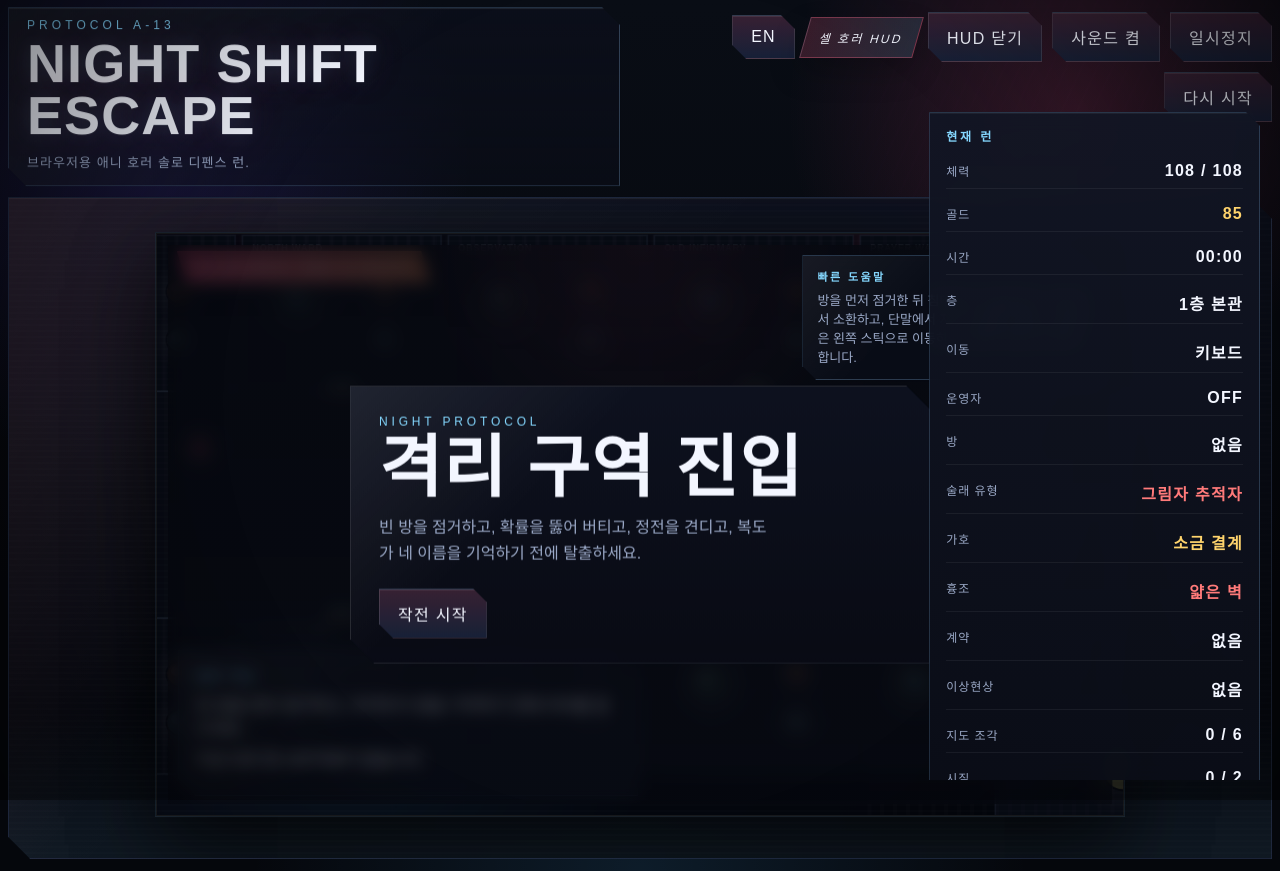
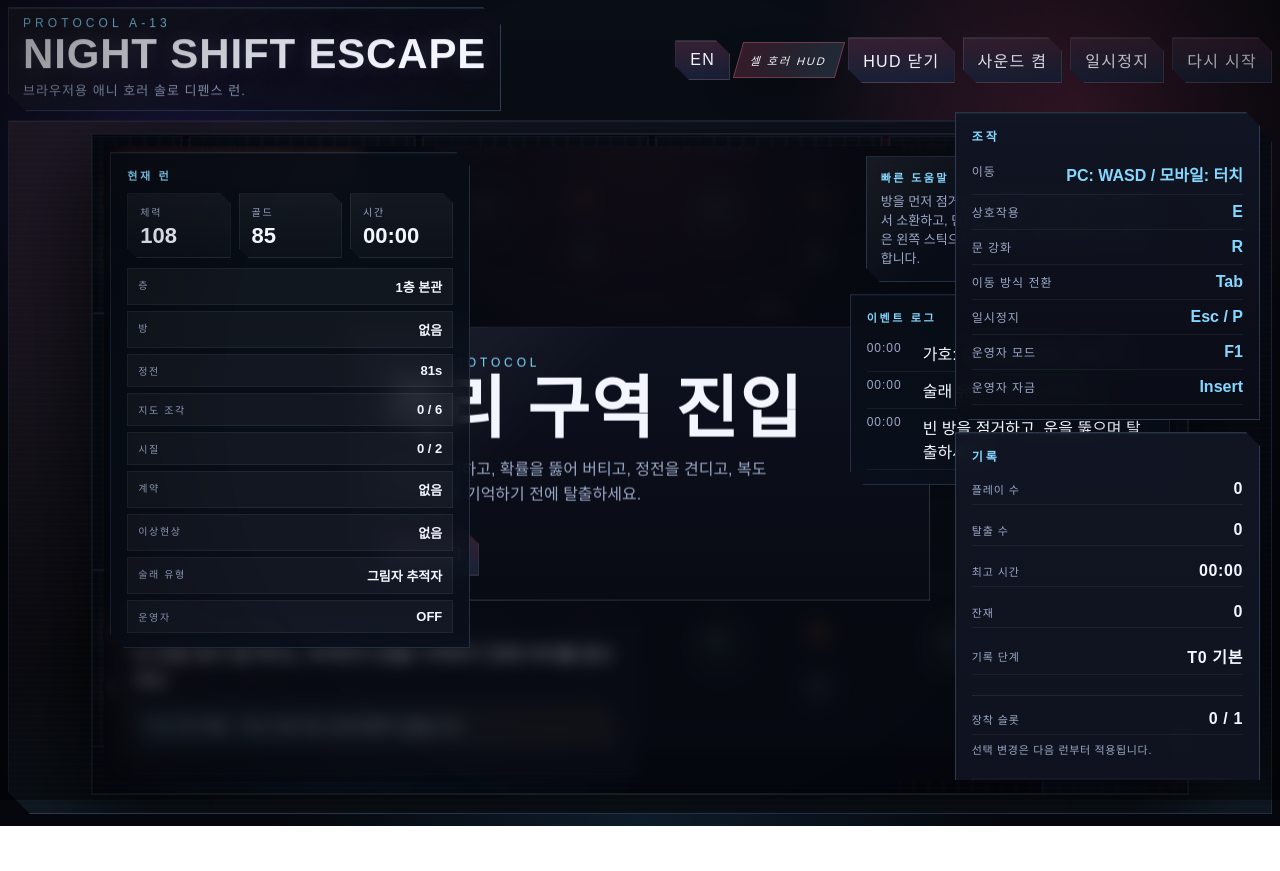
Before and after one commit to soccz/night-shift-escape, a plain HTML site: page index.html in a window 1280 px wide. After the commit the page ends 826 px from the top, so only its background shows below. Drawn offline with Linux system fonts and the light colour scheme; animation ran at ten frames a second.

Commit message:
Clarify HUD and center the layout on the game

```diff
--- a/index.html
+++ b/index.html
@@ -44,6 +44,18 @@
               <p id="objectiveText"></p>
               <p id="promptText"></p>
             </div>
+            <div class="hud-cluster hud-cluster-left">
+              <section class="hud-panel hud-panel-player">
+                <h2 id="runHeading">현재 런</h2>
+                <div class="stats" id="stats"></div>
+              </section>
+            </div>
+            <div class="hud-cluster hud-cluster-right">
+              <section class="hud-panel hud-panel-log">
+                <h2 id="logHeading">이벤트 로그</h2>
+                <div class="log" id="log"></div>
+              </section>
+            </div>
             <div class="quick-help" id="quickHelpCard">
               <h2 id="helpHeading">빠른 도움말</h2>
               <p id="helpText"></p>
@@ -75,18 +87,8 @@
 
         <aside class="sidebar" id="sidebar">
           <section class="panel">
-            <h2 id="runHeading">현재 런</h2>
-            <div class="stats" id="stats"></div>
-          </section>
-
-          <section class="panel">
             <h2 id="controlsHeading">조작</h2>
             <ul class="controls" id="controlsList"></ul>
-          </section>
-
-          <section class="panel">
-            <h2 id="logHeading">이벤트 로그</h2>
-            <div class="log" id="log"></div>
           </section>
 
           <section class="panel">
--- a/style.css
+++ b/style.css
@@ -69,14 +69,14 @@ body::after {
 .topbar {
   display: flex;
   justify-content: space-between;
-  align-items: flex-start;
-  gap: 18px;
-  margin-bottom: 10px;
+  align-items: center;
+  gap: 14px;
+  margin-bottom: 8px;
 }
 
 .title-stack {
   position: relative;
-  padding: 10px 18px 14px;
+  padding: 8px 14px 11px;
   background:
     linear-gradient(135deg, rgba(255, 255, 255, 0.06), transparent 58%),
     linear-gradient(180deg, rgba(12, 15, 27, 0.82), rgba(12, 15, 27, 0.42));
@@ -89,7 +89,7 @@ body::after {
 }
 
 .eyebrow {
-  margin: 0 0 6px;
+  margin: 0 0 4px;
   color: var(--accent);
   font-size: 12px;
   letter-spacing: 0.34em;
@@ -98,7 +98,7 @@ body::after {
 
 .topbar h1 {
   margin: 0;
-  font-size: clamp(34px, 4.8vw, 54px);
+  font-size: clamp(26px, 3.8vw, 42px);
   line-height: 0.96;
   letter-spacing: 0.02em;
   text-transform: uppercase;
@@ -108,7 +108,7 @@ body::after {
 }
 
 .subtitle {
-  margin: 10px 0 0;
+  margin: 6px 0 0;
   color: var(--muted);
   letter-spacing: 0.08em;
   text-transform: uppercase;
@@ -119,14 +119,14 @@ body::after {
   display: flex;
   align-items: center;
   flex-wrap: wrap;
-  gap: 10px;
-  padding-top: 4px;
+  gap: 8px;
+  padding-top: 0;
   justify-content: flex-end;
 }
 
 .theme-chip {
-  padding: 11px 14px;
-  font-size: 12px;
+  padding: 9px 12px;
+  font-size: 11px;
   letter-spacing: 0.18em;
   text-transform: uppercase;
   color: var(--text);
@@ -147,7 +147,7 @@ button {
     linear-gradient(180deg, rgba(255, 100, 147, 0.16), rgba(81, 143, 255, 0.1)),
     rgba(17, 21, 33, 0.94);
   color: var(--text);
-  padding: 12px 18px;
+  padding: 10px 14px;
   border-radius: 0;
   clip-path: polygon(0 0, calc(100% - 14px) 0, 100% 14px, 100% 100%, 14px 100%, 0 calc(100% - 14px));
   cursor: pointer;
@@ -205,6 +205,45 @@ button:hover {
   box-shadow:
     0 28px 80px rgba(0, 0, 0, 0.44),
     inset 0 1px 0 rgba(255, 255, 255, 0.05);
+}
+
+.hud-cluster {
+  position: absolute;
+  top: 18px;
+  z-index: 4;
+  display: grid;
+  gap: 12px;
+}
+
+.hud-cluster-left {
+  left: 18px;
+  width: min(360px, calc(100% - 420px));
+}
+
+.hud-cluster-right {
+  right: 18px;
+  top: 160px;
+  width: min(320px, calc(100% - 42px));
+}
+
+.hud-panel {
+  padding: 14px 16px;
+  background:
+    linear-gradient(180deg, rgba(8, 13, 22, 0.9), rgba(10, 16, 28, 0.84));
+  border: 1px solid rgba(141, 198, 255, 0.18);
+  backdrop-filter: blur(12px);
+  clip-path: polygon(0 0, calc(100% - 14px) 0, 100% 14px, 100% 100%, 14px 100%, 0 calc(100% - 14px));
+  box-shadow:
+    0 18px 44px rgba(0, 0, 0, 0.24),
+    inset 0 1px 0 rgba(255, 255, 255, 0.04);
+}
+
+.hud-panel h2 {
+  margin: 0 0 10px;
+  font-size: 11px;
+  letter-spacing: 0.24em;
+  text-transform: uppercase;
+  color: var(--accent);
 }
 
 .viewport::before {
@@ -331,7 +370,7 @@ button:hover {
   position: absolute;
   left: 22px;
   bottom: 20px;
-  width: min(460px, calc(100% - 420px));
+  width: min(520px, calc(100% - 420px));
   padding: 16px 18px;
   clip-path: polygon(0 0, calc(100% - 18px) 0, 100% 18px, 100% 100%, 18px 100%, 0 calc(100% - 18px));
 }
@@ -503,12 +542,28 @@ button:hover {
   line-height: 1.45;
 }
 
+#objectiveText {
+  font-size: 18px;
+  line-height: 1.4;
+  color: var(--text);
+  font-weight: 700;
+}
+
+#promptText {
+  margin-top: 10px;
+  padding: 10px 12px;
+  color: #d8eeff;
+  background: linear-gradient(90deg, rgba(133, 216, 255, 0.12), rgba(255, 212, 109, 0.08));
+  border: 1px solid rgba(133, 216, 255, 0.12);
+  clip-path: polygon(0 0, calc(100% - 10px) 0, 100% 10px, 100% 100%, 10px 100%, 0 calc(100% - 10px));
+}
+
 .sidebar {
   position: fixed;
   top: 112px;
   right: 18px;
   z-index: 6;
-  width: min(360px, 26vw);
+  width: min(340px, 24vw);
   max-height: calc(100vh - 132px);
   display: flex;
   flex-direction: column;
@@ -543,26 +598,28 @@ button:hover {
 
 .stats {
   display: grid;
-  gap: 8px;
+  gap: 10px;
 }
 
 .stat-row {
   display: flex;
   justify-content: space-between;
   gap: 12px;
-  padding: 8px 0;
-  border-bottom: 1px solid rgba(255, 255, 255, 0.06);
+  align-items: center;
+  padding: 6px 0;
+  border-bottom: 1px solid rgba(255, 255, 255, 0.05);
 }
 
 .stat-row span {
   color: var(--muted);
   text-transform: uppercase;
   letter-spacing: 0.08em;
-  font-size: 12px;
+  font-size: 11px;
 }
 
 .stat-row strong {
-  letter-spacing: 0.08em;
+  letter-spacing: 0.04em;
+  text-align: right;
 }
 
 .stat-row strong.gold {
@@ -679,6 +736,69 @@ button:hover {
   grid-template-columns: 54px minmax(0, 1fr);
 }
 
+.stats .stats-primary {
+  display: grid;
+  grid-template-columns: repeat(3, minmax(0, 1fr));
+  gap: 8px;
+}
+
+.stats .stat-card {
+  padding: 10px 12px;
+  background: linear-gradient(180deg, rgba(255, 255, 255, 0.05), rgba(255, 255, 255, 0.02));
+  border: 1px solid rgba(255, 255, 255, 0.07);
+  clip-path: polygon(0 0, calc(100% - 10px) 0, 100% 10px, 100% 100%, 10px 100%, 0 calc(100% - 10px));
+}
+
+.stats .stat-card span {
+  display: block;
+  margin-bottom: 6px;
+  color: var(--muted);
+  font-size: 10px;
+  letter-spacing: 0.18em;
+  text-transform: uppercase;
+}
+
+.stats .stat-card strong {
+  display: block;
+  font-size: 22px;
+  line-height: 1;
+  color: var(--text);
+}
+
+.stats .stats-secondary {
+  display: grid;
+  gap: 6px;
+}
+
+.stats .stat-chip {
+  display: flex;
+  justify-content: space-between;
+  gap: 10px;
+  padding: 8px 10px;
+  background: rgba(255, 255, 255, 0.04);
+  border: 1px solid rgba(255, 255, 255, 0.06);
+}
+
+.stats .stat-chip span {
+  color: var(--muted);
+  font-size: 10px;
+  letter-spacing: 0.16em;
+  text-transform: uppercase;
+}
+
+.stats .stat-chip strong {
+  font-size: 13px;
+}
+
+.hud-panel-log .log-entry {
+  grid-template-columns: 44px minmax(0, 1fr);
+  padding: 6px 0;
+}
+
+.hud-panel-log .log-entry:nth-child(n + 6) {
+  display: none;
+}
+
 @keyframes panel-rise {
   from {
     opacity: 0;
@@ -749,12 +869,30 @@ button:hover {
   .sidebar.collapsed {
     display: none;
   }
+
+  .hud-cluster-left,
+  .hud-cluster-right {
+    width: min(320px, calc(100% - 32px));
+  }
+
+  .hud-cluster-right {
+    top: 150px;
+  }
 }
 
 @media (pointer: coarse), (max-width: 900px) {
+  .hud-cluster-left {
+    width: min(280px, calc(100% - 36px));
+  }
+
+  .hud-cluster-right {
+    display: none;
+  }
+
   .quick-help {
     right: 18px;
-    top: 18px;
+    top: auto;
+    bottom: 188px;
     width: min(250px, calc(100% - 36px));
   }
 
@@ -814,8 +952,9 @@ button:hover {
   }
 
   .quick-help {
-    top: 14px;
+    top: auto;
     right: 14px;
+    bottom: 196px;
     width: min(220px, calc(100% - 28px));
     padding: 10px 12px;
   }
```
Also changed, not shown: app.js.
